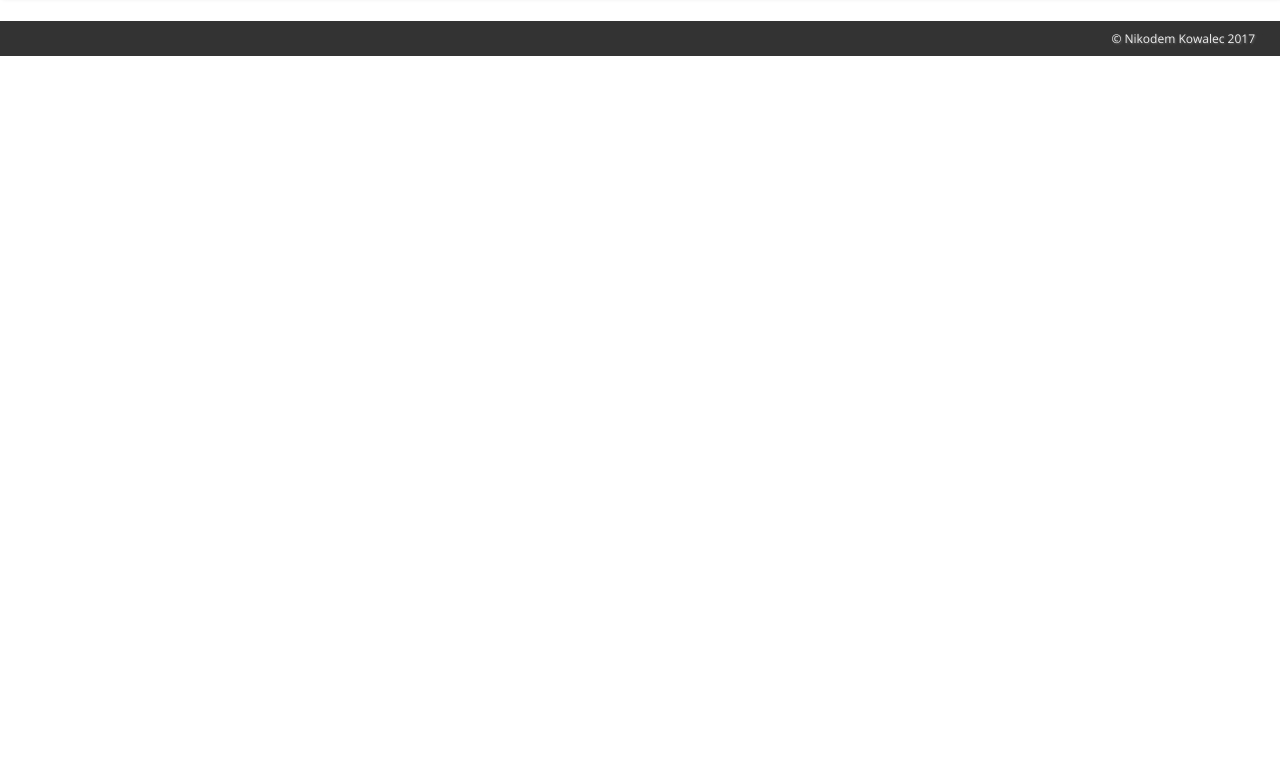
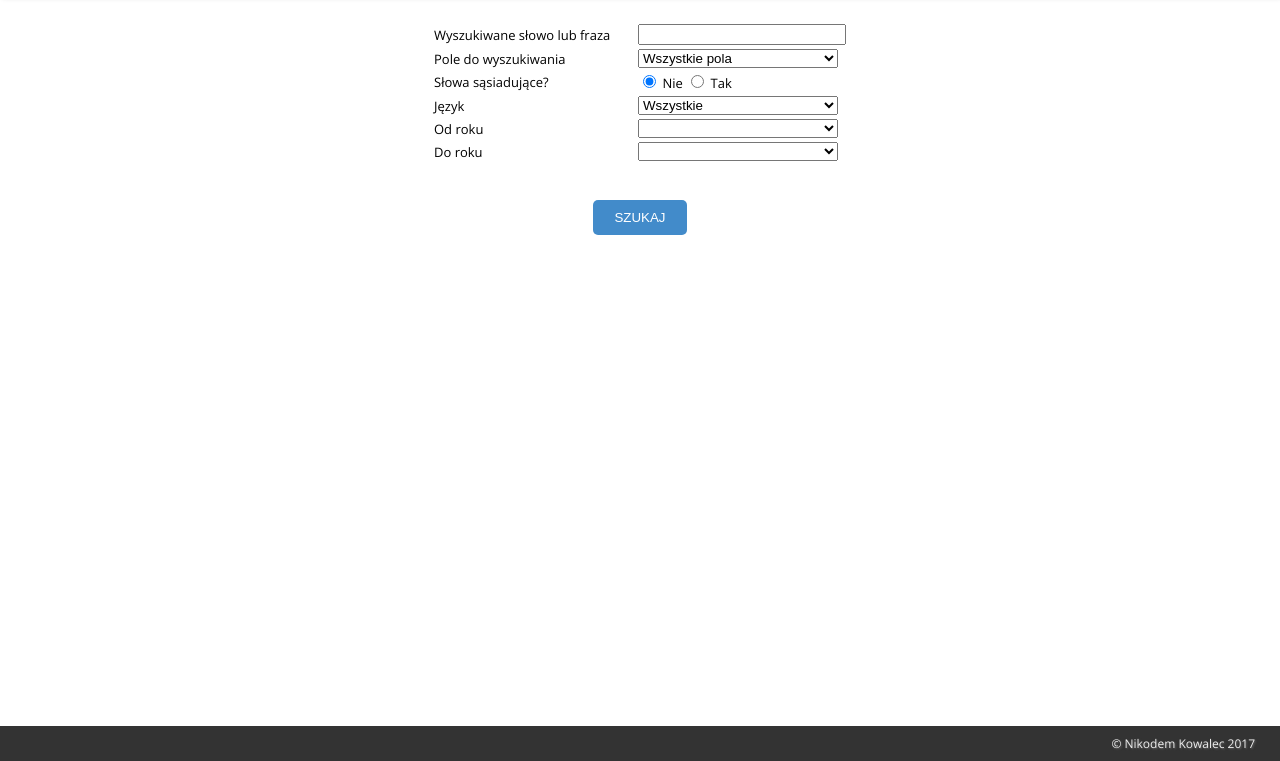
Before and after one commit to nkowalec/library_ui_www, a plain HTML site: page adv-search.html in a window 1280 px wide. Shown: the part 39-800 px from the top of the page. Drawn offline with nearby package versions, Linux system fonts and the light colour scheme.

Commit message:
Dodanie widoku wyszukiwania zaawansowanego

```diff
--- a/adv-search.html
+++ b/adv-search.html
@@ -6,12 +6,95 @@
     <link rel="stylesheet" href="https://fonts.googleapis.com/icon?family=Material+Icons">
     <link rel="stylesheet" href="assets/style.css" />
     <title>library_ui</title>
+    <style>
+      .footer {
+        position: fixed;
+        left: 0;
+        bottom: 0;
+      }
+    </style>
   </head>
   <body>
     <div data-include="fragments/header.html"></div>
     <div data-include="fragments/search.html" style="display: none;" id="search"></div>
-    <div class="container">
-
+    <div class="container adv-search">
+      <table>
+        <tr>
+          <td>Wyszukiwane słowo lub fraza</td>
+          <td><input type="text" name="adv-search-box" value=""></td>
+        </tr>
+        <tr>
+          <td>Pole do wyszukiwania</td>
+          <td>
+            <select name=find_code>
+             <option value=WRD>Wszystkie pola</option>
+             <option value=WAU>Autor</option>
+             <option value=TIT>Dokładny tytuł</option>
+             <option value=WTI>Słowa w tytule</option>
+             <option value=WSU>Hasło przedmiotowe</option>
+             <option value=WNB>Narzędzie badawcze</option>
+             <option value=WAN>Hasło przedmiotowe w jęz. angielskim</option>
+             <option value=WKU>Klucz autorski</option>
+             <option value=WMG>Promotor</option>
+             <option value=WKI>Kierunek</option>
+             <option value=WPU>Wydawca</option>
+             <option value=WSE>Seria</option>
+             <option value=WSY>Sygnatura</option>
+             <option value=WOP>Status opracowania</option>
+             <option value=020>ISBN</option>
+             <option value=022>ISSN</option>
+            </select>
+          </td>
+        </tr>
+        <tr>
+          <td>Słowa sąsiadujące?</td>
+          <td>
+            <input Type="radio" name="adjacent" checked value="N"> Nie
+            <input type="radio" name="adjacent" value="Y"> Tak
+          </td>
+        </tr>
+        <tr>
+          <td>Język</td>
+          <td>
+            <select name="filter_request_1">
+              <option value="">Wszystkie</option>
+              <option value="POL">polski</option>
+              <option value="ENG">angielski</option>
+              <option value="ARA">arabski</option>
+              <option value="BEL">białoruski</option>
+              <option value="CZE">czeski</option>
+              <option value="CHI">chiński</option>
+              <option value="DAN">duński</option>
+              <option value="FRE">francuski</option>
+              <option value="FIN">fiński</option>
+              <option value="GRE">grecki</option>
+              <option value="SPA">hiszpański</option>
+              <option value="ICE">islandzki</option>
+              <option value="KOR">koreański</option>
+              <option value="LAT">łaciński</option>
+              <option value="GER">niemiecki</option>
+              <option value="NOR">norweski</option>
+              <option value="RUS">rosyjski</option>
+              <option value="SLO">słowacki</option>
+              <option value="SLV">słoweński</option>
+              <option value="SWE">szwedzki</option>
+              <option value="UKR">ukraiński</option>
+              <option value="ITA">włoski</option>
+            </select>
+          </td>
+        </tr>
+        <tr>
+          <td>Od roku</td>
+          <td><select class="year-pick" name="year1"></select></td>
+        </tr>
+        <tr>
+          <td>Do roku</td>
+          <td><select class="year-pick" name="year2"></select></td>
+        </tr>
+      </table>
+      <br /><br />
+      <button type="button" name="button" class="btn btn-info"
+        onclick="alert('Wyszukiwanie: '+document.getElementsByName('adv-search-box')[0].value);">&nbsp;&nbsp;&nbsp;SZUKAJ&nbsp;&nbsp;&nbsp;</button>
     </div>
     <div data-include="fragments/footer.html"></div>
   </body>
--- a/assets/script.js
+++ b/assets/script.js
@@ -89,5 +89,24 @@ function changePasswordClose() {
   document.getElementById('chg-password').style.display = "none";
 }
 
+function yearPickerOptionsCreate() {
+  var elems = document.getElementsByClassName('year-pick');
+  for(let i = 0; i < elems.length; i++) {
+    let e = elems[i];
+    if(e.tagName === "SELECT"){
+      let year = new Date().getFullYear();
+      var optionEmpty = document.createElement("option");
+      optionEmpty.text = "";
+      e.add(optionEmpty);
+      for(let y = 1900; y <= year; y++) {
+        let option = document.createElement("option");
+        option.text = y;
+        e.add(option);
+      }
+    }
+  }
+}
+
 includeAll();
 clickConvert();
+yearPickerOptionsCreate();
--- a/assets/style.css
+++ b/assets/style.css
@@ -367,3 +367,21 @@ body {
 .column a:visited {
   color: #3277b3;
 }
+
+.adv-search {
+  margin-bottom: 25px;
+  text-align: center;
+}
+
+.adv-search td {
+  width: 200px;
+  text-align: left;
+}
+
+.adv-search table {
+  margin: auto;
+}
+
+.adv-search select, .adv-search input[type=text] {
+  width: 200px;
+}
```
